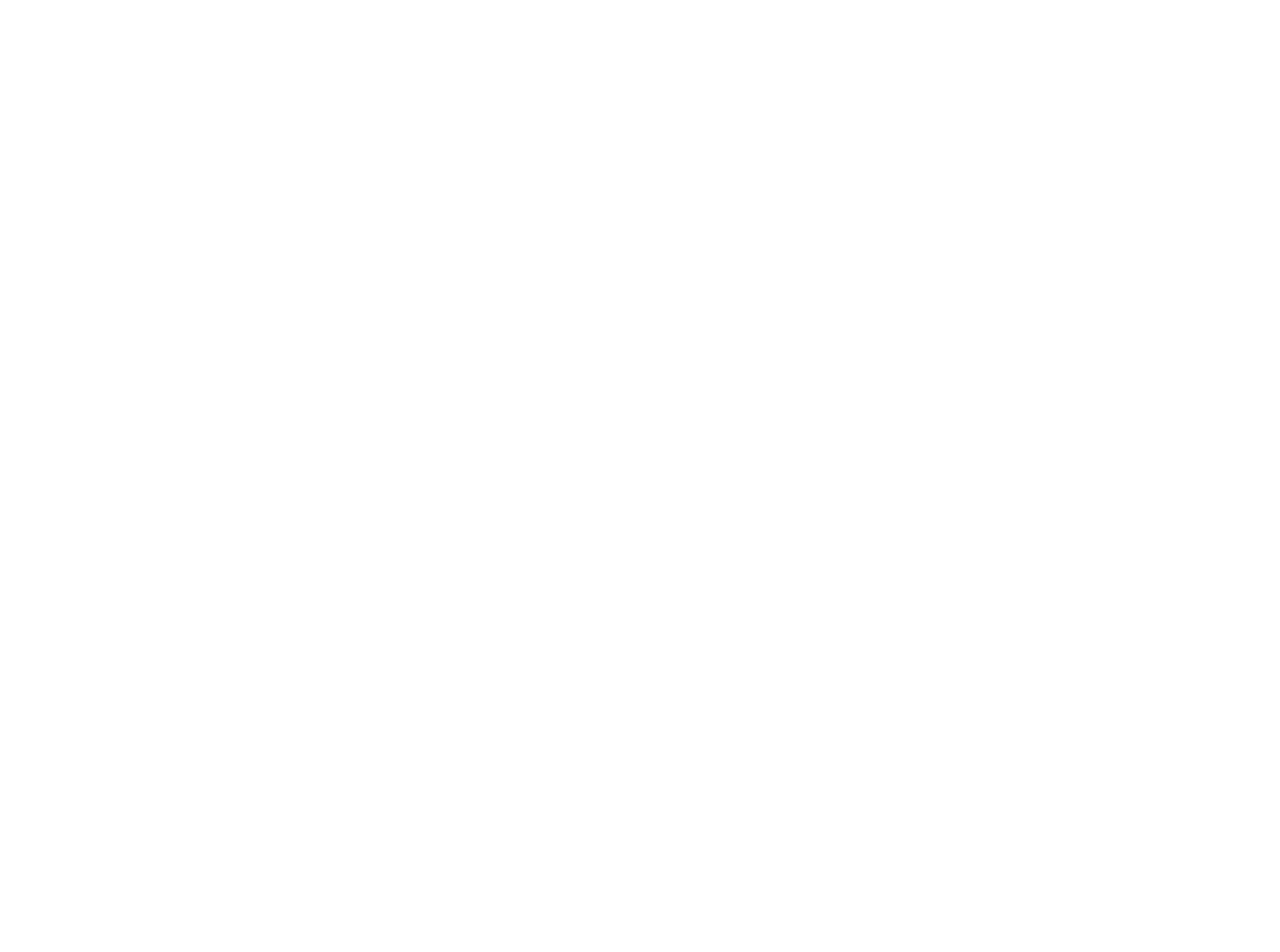
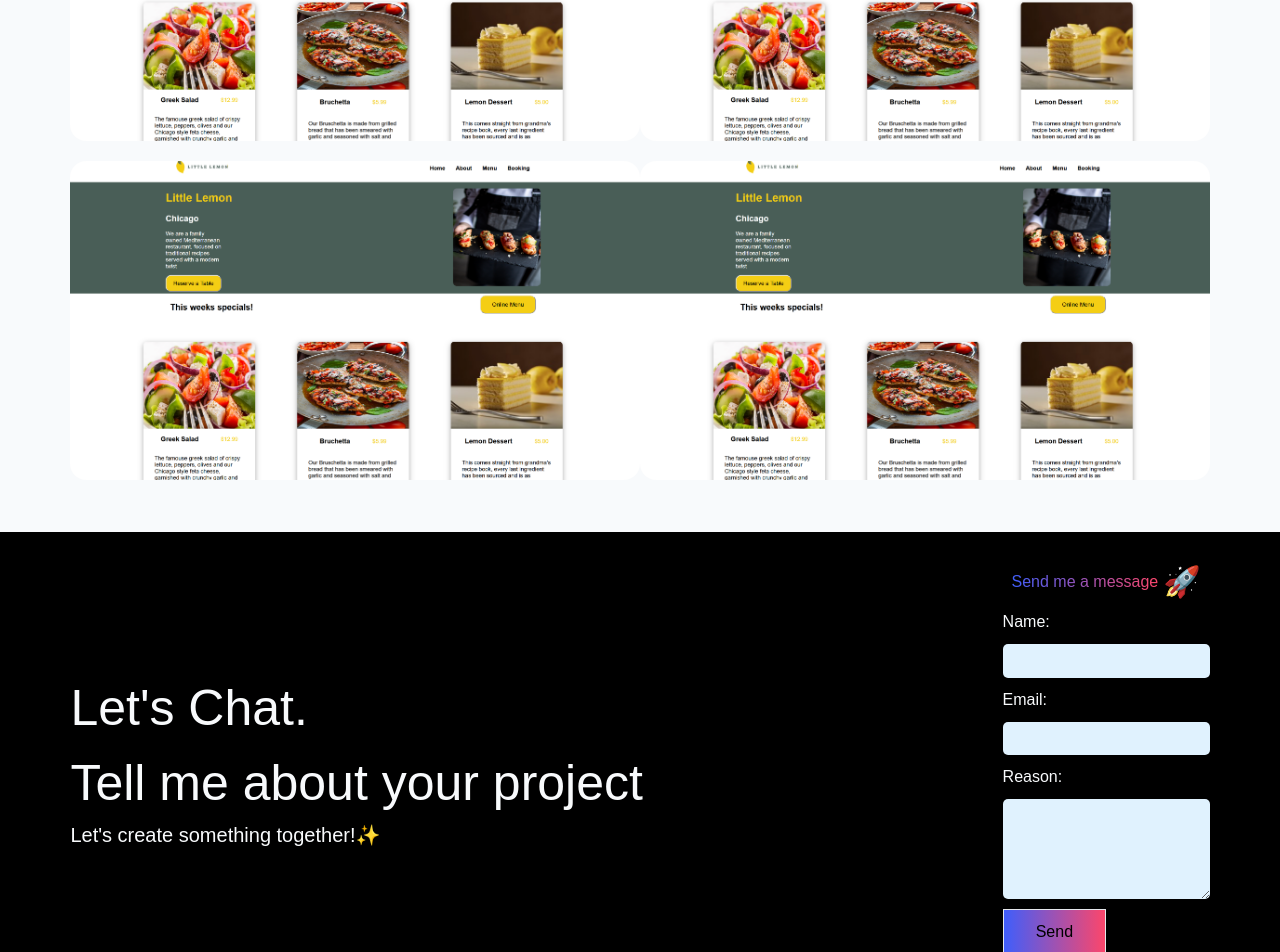
Before and after one commit to dimadeloseros1/Portfolio-1, a Next.js app: page / in a window 1280 px wide. Shown: the part 1347-2299 px from the top of the page. Before the commit the page ends 1056 px from the top, so only its background shows below. Built offline with nearby package versions, Linux system fonts and the light colour scheme.

Commit message:
Projects + Contact form (80%)

```diff
--- /dev/null
+++ b/app/components/AnimatedNav.jsx
@@ -0,0 +1,44 @@
+"use client"
+
+import { motion } from 'framer-motion'
+import { useState } from 'react'
+
+let tabs = [
+    { id: "Home", label: "Home" },
+    { id: "About", label: "About" },
+    { id: "Projects", label: "Projects" },
+    { id: "Contact", label: "Contact" }
+]
+
+const AnimatedNav = () => {
+    let [activeTab, setActiveTab] = useState(tabs[0].id);
+
+    return (
+      <div className="flex space-x-1">
+        {tabs.map((tab) => (
+          <button
+            key={tab.id}
+            onClick={() => setActiveTab(tab.id)}
+            className={`${
+              activeTab === tab.id ? "" : "hover:text-black"
+            } relative rounded-full px-3 py-1.5 text-sm font-medium text-white outline-sky-400 transition focus-visible:outline-2`}
+            style={{
+              WebkitTapHighlightColor: "transparent",
+            }}
+          >
+            {activeTab === tab.id && (
+              <motion.span
+                layoutId="bubble"
+                className="absolute inset-0 z-10 bg-blue-600 mix-blend-difference"
+                style={{ borderRadius: 9999 }}
+                transition={{ type: "spring", bounce: 0.2, duration: 0.6 }}
+              />
+            )}
+            {tab.label}
+          </button>
+        ))}
+      </div>
+    );
+}
+
+export default AnimatedNav
--- /dev/null
+++ b/app/components/Contact.jsx
@@ -0,0 +1,44 @@
+"use client"
+import { useRef } from 'react'
+import emailjs from "@emailjs/browser"
+
+const Contact = () => {
+  const form = useRef()
+
+  const sendEmail = (e) => {
+    e.preventDefault()
+
+    emailjs.sendForm("service_d9vl9qb", "template_hxskypd", form.current, "5elsV7BA7GPK6aKUY")
+      .then((result) => {
+        console.log(result.text);
+        form.current.reset()
+      }, (error) => {
+        console.log(error.text)
+      })
+  }
+  return (
+    <div className="contact bg-black w-full">
+      <div className="contact-container bg-inherit w-[89%] m-auto py-8 text-slate-50 flex justify-between items-center max-w-[1500px]">
+        <div className="contact-text">
+          <h1 className='text-[50px]'>Let's Chat. <br /> Tell me about your project</h1>
+          <span className='text-xl'>Let's create something together!✨</span>
+        </div>
+        <form ref={form} onSubmit={sendEmail} className='max-w-[400px]'>
+          <div className="form-heading flex gap-[5px] items-center justify-center">
+            <h1 className='mb-[10px]'>Send me a message</h1>
+            <span className=' text-3xl mb-[10px]'>🚀</span>
+          </div>
+          <label htmlFor="name">Name:</label>
+          <input type="text" name='user_name' required className='py-[0.3rem] bg-sky-100'/>
+          <label htmlFor="name">Email:</label>
+          <input type="text" name='user_email' required className='py-[0.3rem] bg-sky-100'/>
+          <label htmlFor="name">Reason:</label>
+          <textarea name="message" required className=' h-[100px] bg-sky-100'></textarea>
+          <button type='submit' value="Send" className='border bg-slate-100 text-black  '>Send</button>
+        </form>
+      </div>
+    </div>
+  )
+}
+
+export default Contact
--- /dev/null
+++ b/app/components/Projects.jsx
@@ -0,0 +1,50 @@
+import React from 'react'
+import firstPro from '../../public/Little-Lemon.png'
+import Image from 'next/image'
+import { BsFillArrowUpRightCircleFill } from 'react-icons/bs'
+
+const Projects = () => {
+  return (
+    <div className='projects w-full h-fit bg-slate-50 pb-8'>
+      <svg width="0" height="0">
+        <linearGradient id="gradient" x1="100%" x2="0%" y2="0%">
+          <stop stopColor="#3f5efb" offset="0%" />
+          <stop stopColor="#fc466b" offset="100%" />
+        </linearGradient>
+      </svg>
+      <h1 className='text-center w-full uppercase font-bold text-[2rem] my-8 mx-0'>Projects</h1>
+      <div className='projects-container w-[89%] m-auto max-w-[1500px] grid md:grid-cols-2 justify-between items-start bg-inherit'>
+        <div className="project-image hover:cursor-pointer basis-2/4 overflow-hidden mb-5 relative">
+          <Image className='cursor-pointer w-full h-auto rounded-2xl hover:brightness-75 transition-all' src={firstPro} alt="first Project" width={0} height={0} />
+          <div className='icon absolute opacity-0 transition-all'>
+            <BsFillArrowUpRightCircleFill  size={100} style={{fill: "url(#gradient)"}}/>
+            <h3 className='text-slate-50 font-extrabold'>Check out Project</h3>
+          </div>
+        </div>
+        <div className="project-image hover:cursor-pointer basis-2/4 overflow-hidden mb-5 relative">
+          <Image className='cursor-pointer w-full h-auto rounded-2xl hover:brightness-75 transition-all' src={firstPro} alt="first Project" width={0} height={0} />
+          <div className='icon absolute opacity-0 transition-all'>
+            <BsFillArrowUpRightCircleFill style={{fill: "url(#gradient)"}} size={100} />
+            <h3 className='text-slate-50 font-extrabold'>Check out Project</h3>
+          </div>
+        </div>
+        <div className="project-image hover:cursor-pointer basis-2/4 overflow-hidden mb-5 relative">
+          <Image className='cursor-pointer w-full h-auto rounded-2xl hover:brightness-75 transition-all' src={firstPro} alt="first Project" width={0} height={0} />
+          <div className='icon absolute opacity-0 transition-all'>
+            <BsFillArrowUpRightCircleFill style={{fill: "url(#gradient)"}} size={100} />
+            <h3 className='text-slate-50 font-extrabold'>Check out Project</h3>
+          </div>
+        </div>
+        <div className="project-image hover:cursor-pointer basis-2/4 overflow-hidden mb-5 relative">
+          <Image className='cursor-pointer w-full h-auto rounded-2xl hover:brightness-75 transition-all' src={firstPro} alt="first Project" width={0} height={0} />
+          <div className='icon absolute opacity-0 transition-all'>
+            <BsFillArrowUpRightCircleFill style={{fill: "url(#gradient)"}} size={100} />
+            <h3 className='text-slate-50 font-extrabold'>Check out Project</h3>
+          </div>
+        </div>
+      </div>
+    </div>
+  )
+}
+
+export default Projects
--- a/app/globals.css
+++ b/app/globals.css
@@ -184,3 +184,57 @@
   -webkit-background-clip: text;
   -webkit-text-fill-color: transparent;
 }
+
+/* Projects */
+
+.project-image .icon {
+  top: 50%;
+  left: 50%;
+  transform: translate(-50%, -50%);
+}
+
+
+.project-image:hover .icon {
+  opacity: 1;
+  top: 50%;
+  left: 50%;
+  transform: translate(-50%, -50%);
+}
+
+.projects .icon {
+  display: flex;
+  flex-direction: column;
+  align-items: center;
+  gap: 1rem;
+}
+
+
+/* Contact Form */
+
+form h1 {
+  background: #fc466b;
+  background: -webkit-linear-gradient(to right, #3f5efb, #fc466b);
+  background: linear-gradient(to right, #3f5efb, #fc466b);
+  background-clip: text;
+  -webkit-background-clip: text;
+  -webkit-text-fill-color: transparent;
+}
+
+form button {
+  padding: 10px;
+  width: 50%;
+  background: #fc466b;
+  background: -webkit-linear-gradient(to right, #3f5efb, #fc466b);
+  background: linear-gradient(to right, #3f5efb, #fc466b);
+}
+
+label,
+input,
+textarea {
+  display: block;
+  width: 100%;
+  margin-bottom: 10px;
+  border-radius: 5px;
+  outline: none;
+  border: none;
+}
--- a/app/page.js
+++ b/app/page.js
@@ -1,12 +1,17 @@
 import Link from 'next/link'
 import Hero from './components/Hero'
 import Divider from './components/Divider'
+import Projects from './components/Projects'
+import AnimatedNav from './components/AnimatedNav'
+import Contact from './components/Contact'
 
 export default function Home() {
   return (
     <>
       <Hero />
       <Divider />
+      <Projects />
+      <Contact />
     </>
   )
 }
--- a/package.json
+++ b/package.json
@@ -9,9 +9,11 @@
     "lint": "next lint"
   },
   "dependencies": {
+    "@emailjs/browser": "^3.11.0",
     "autoprefixer": "10.4.14",
     "eslint": "8.43.0",
     "eslint-config-next": "13.4.7",
+    "framer-motion": "^10.12.17",
     "next": "13.4.7",
     "postcss": "8.4.24",
     "react": "18.2.0",
```
Also changed, not shown: public/Little-Lemon.png (added), 1 other file (tests, documents, lock files or other folders).
